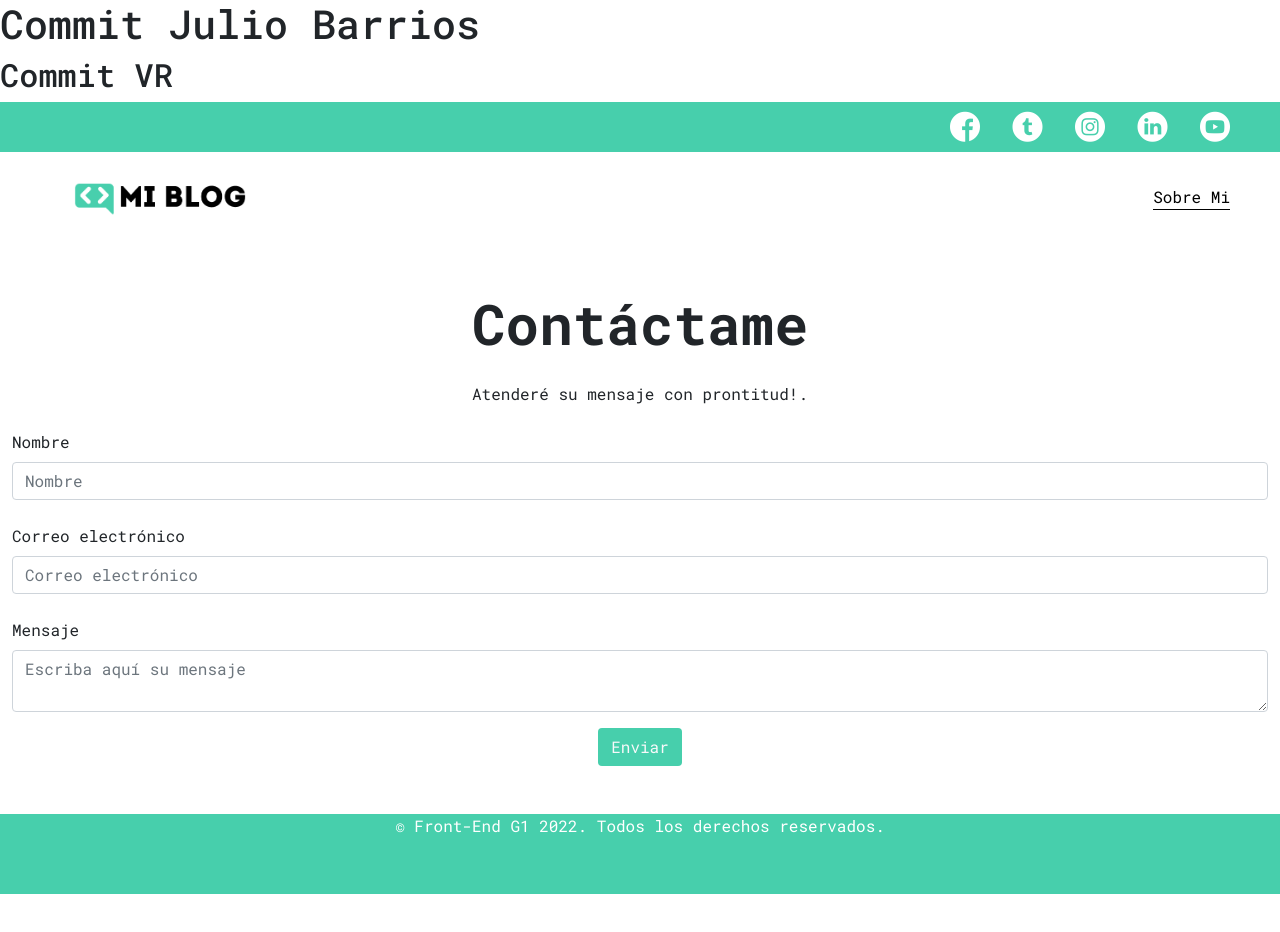
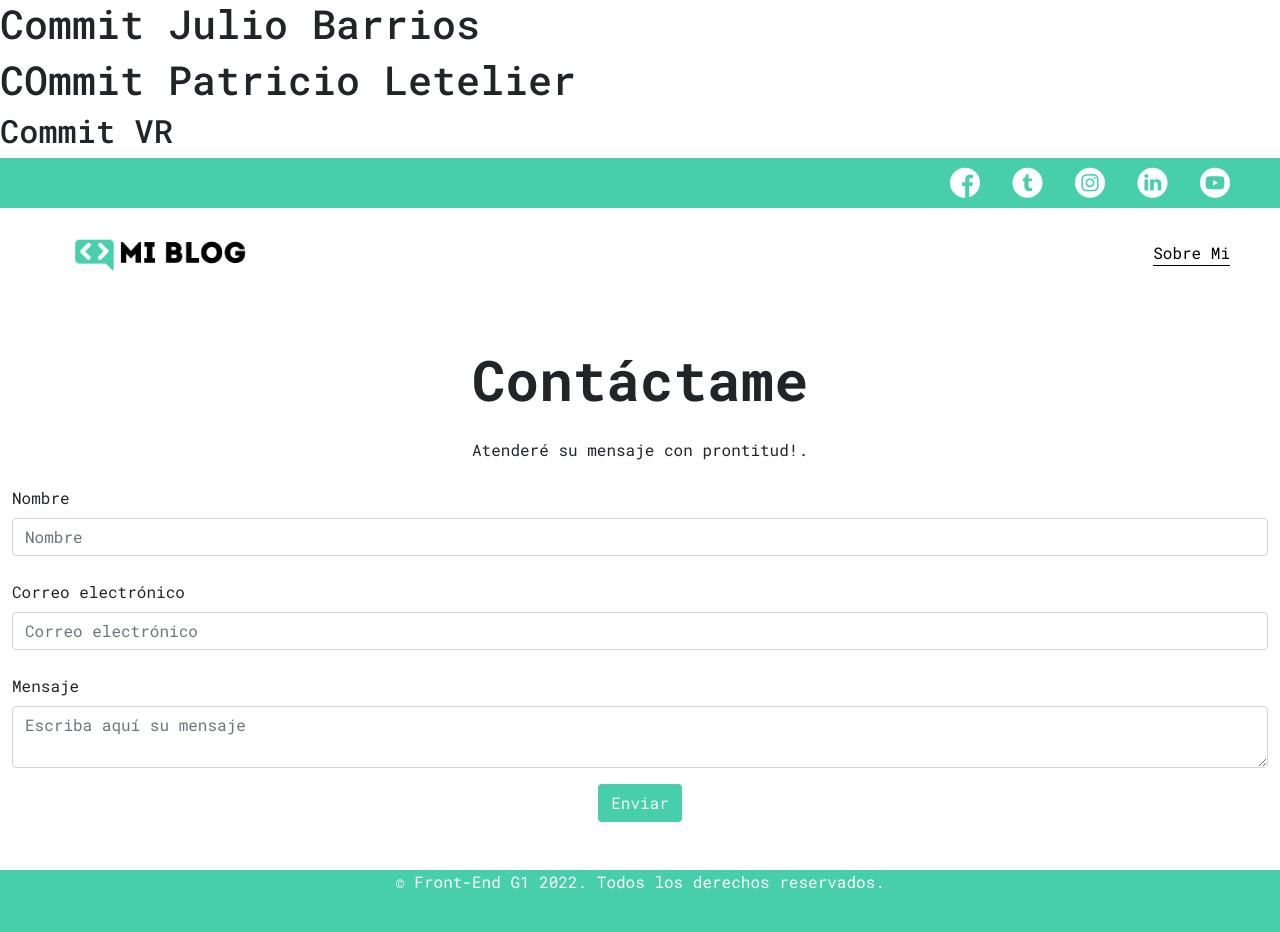
Before and after one commit to patolet/forkeo-varios, a plain HTML site: page index.html in a window 1280 px wide. Before the commit the page ends 894 px from the top, so only its background shows below. Drawn offline with nearby package versions, Linux system fonts and the light colour scheme.

Commit message:
commit patricio letelier

```diff
--- a/index.html
+++ b/index.html
@@ -23,6 +23,7 @@
 
   <body>
     <h1>Commit Julio Barrios</h1>
+    <h1>COmmit Patricio Letelier</h1>
     <h2>Commit VR</h2>
 
     <header>
```
